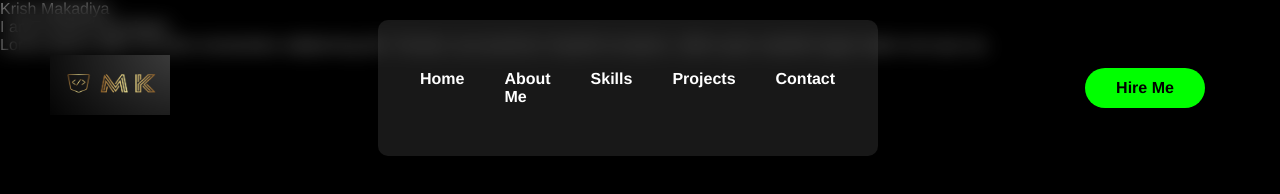
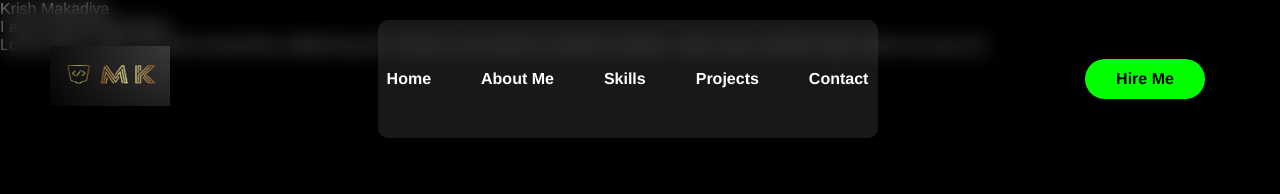
Before and after one commit to krishm04/My-New-Portfolio, a plain HTML site: page Portfolio.html in a window 1280 px wide. Drawn offline with Linux system fonts and the light colour scheme.

Commit message:
chang in html and css

```diff
--- a/Portfolio.html
+++ b/Portfolio.html
@@ -16,7 +16,7 @@
             <nav class="nav">
                 <ul>
                     <li><a href="#">Home</a></li>
-                    <li><a href="#">About Me</a></li>
+                    <li><a href="#">About&nbsp;Me</a></li>
                     <li><a href="#">Skills</a></li>
                     <li><a href="#">Projects</a></li>
                     <li><a href="#">Contact</a></li>
--- a/portfoli.css
+++ b/portfoli.css
@@ -39,8 +39,7 @@ body{
 }
 .nav ul li{
     list-style: none;
-    padding: 0 20px;
-    padding: 0 20px;
+    padding: 0 25px;
 }
 .nav ul li a{
     text-decoration: none;
@@ -51,7 +50,7 @@ body{
 }
 .nav ul li a:hover{
     text-decoration: underline;
-    color: lime;
+    color: rgb(2, 255, 2);
 }
 .hire_btn{
     padding-right:25px;
```
